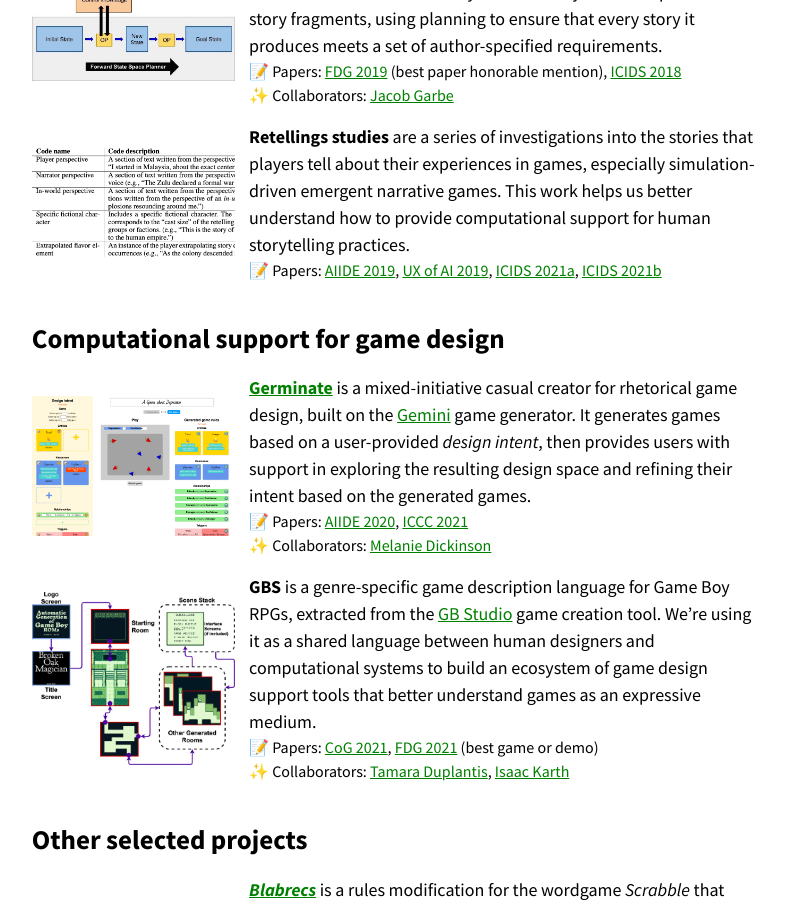
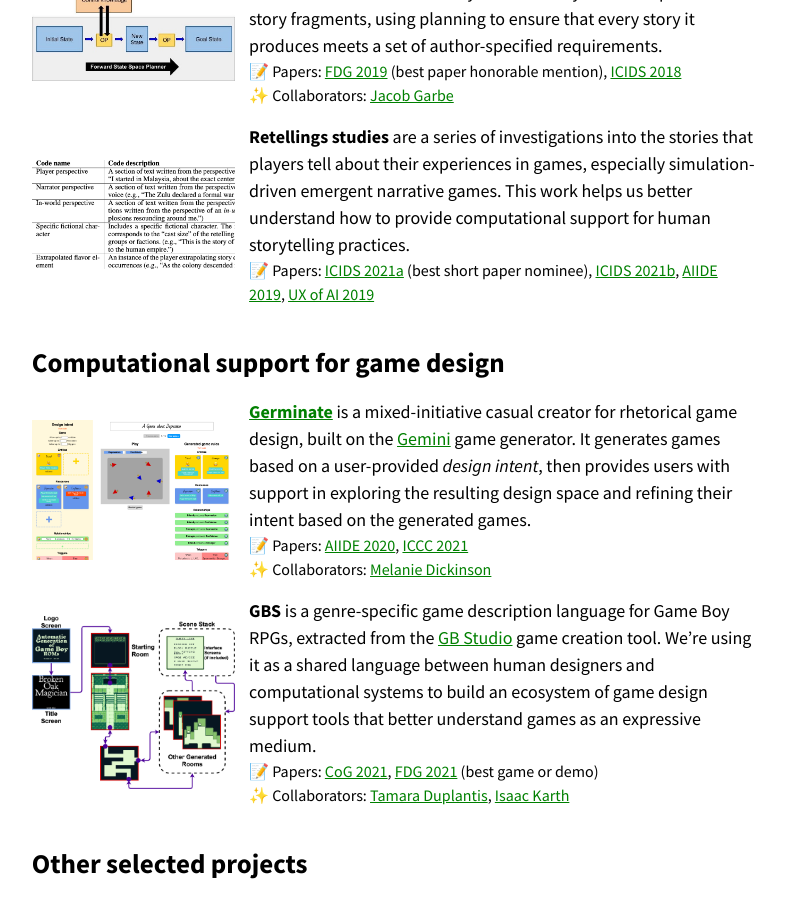
Before and after one commit to mkremins/mkremins.github.io, a Jekyll site: the page built from index.html, in a window 1280 px wide and 900 px high, scrolled down 1640 px. Shown: the whole window, without its empty margins (246-1031 px from the left). Built offline with Jekyll 4.4.1, drawn with Linux system fonts in a browser that asks for light colours.

Commit message:
Add ICIDS 2021 best short paper nomination to front page + CV

```diff
--- a/_data/publications.json
+++ b/_data/publications.json
@@ -15,7 +15,8 @@
   "year": "2021",
   "venue": "ICIDS",
   "venue_long": "International Conference on Interactive Digital Storytelling",
-  "pubtype": "full"
+  "pubtype": "full",
+  "award": "Best short paper nomination."
 },
 {
   "title": "Emergent Narrative and Reparative Play",
--- a/cv/index.html
+++ b/cv/index.html
@@ -86,6 +86,10 @@ layout: null
         <section id="awards">
       <h2>Honors, Awards, Grants and Fellowships</h2>
       <div class="oneline-entries">
+        <div class="dated-entry">
+          <div class="dated-date">2021</div>
+          <div class="dated-content">Best Short Paper Nomination [<a href="#C18">C18</a>], International Conference on Interactive Digital Storytelling (ICIDS)</div>
+        </div>
         <div class="dated-entry">
           <div class="dated-date">2021</div>
           <div class="dated-content">Best Paper, Game Criticism and Analysis Track [<a href="#C13">C13</a>], Foundations of Digital Games (FDG)<br><em>For paper [C13].</em></div>
--- a/index.html
+++ b/index.html
@@ -214,7 +214,7 @@ layout: null
 					<div class="card-text">
 						<span class="card-title">Retellings studies</span> are a series of investigations into the stories that players tell about their experiences in games, especially simulation-driven emergent narrative games. This work helps us better understand how to provide computational support for human storytelling practices.
 						<div class="card-links">
-							📝 Papers: <a href="https://mkremins.github.io/publications/EvaluatingViaRetellings.pdf">AIIDE 2019</a>, <a href="https://mkremins.github.io/publications/GenerativeGames_StorytellingPartners.pdf">UX of AI 2019</a>, <a href="https://mkremins.github.io/publications/NarrativeInstruments_ICIDS2021.pdf">ICIDS 2021a</a>, <a href="https://mkremins.github.io/publications/ReparativePlay_ICIDS2021.pdf">ICIDS 2021b</a>
+							📝 Papers: <a href="https://mkremins.github.io/publications/NarrativeInstruments_ICIDS2021.pdf">ICIDS 2021a</a> (best short paper nominee), <a href="https://mkremins.github.io/publications/ReparativePlay_ICIDS2021.pdf">ICIDS 2021b</a>, <a href="https://mkremins.github.io/publications/EvaluatingViaRetellings.pdf">AIIDE 2019</a>, <a href="https://mkremins.github.io/publications/GenerativeGames_StorytellingPartners.pdf">UX of AI 2019</a>
 						</div>
 					</div>
 				</div>
```
